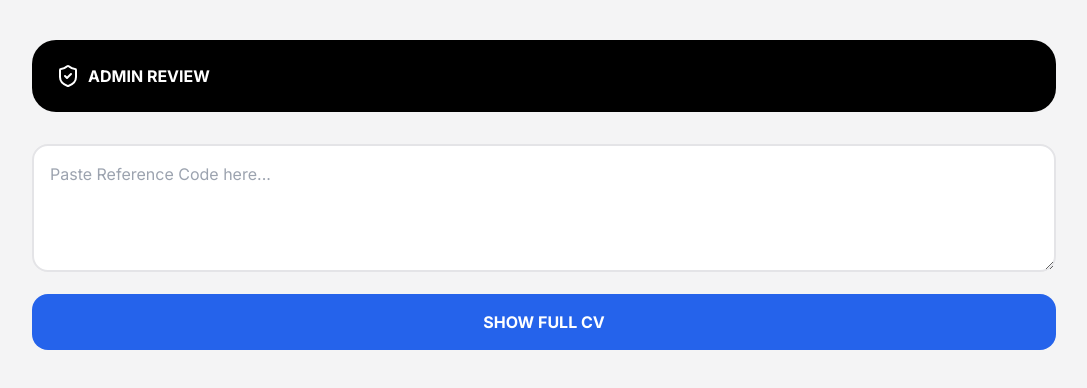
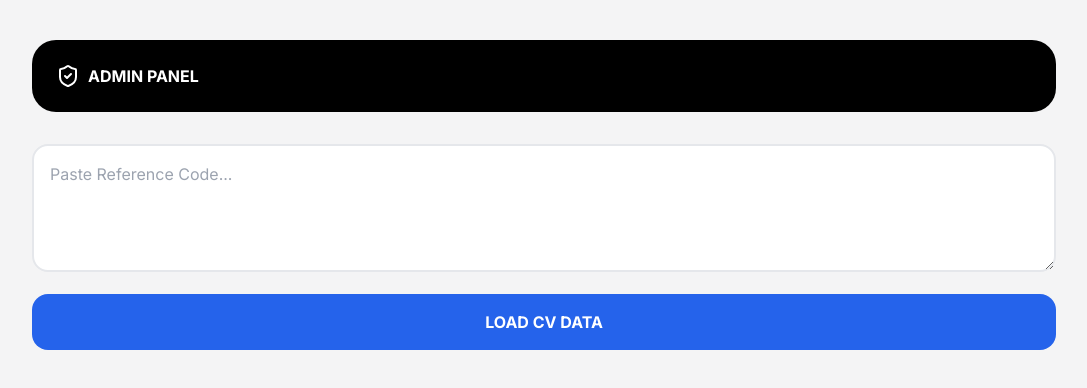
Before and after one commit to ThanushDev/DigiSolutionsCV, a React (Vite) app: page /#/admin in a window 1280 px wide. Shown: the top 388 px of the page, without its empty margins (96-1183 px from the left). Built offline with nearby package versions, Linux system fonts and the light colour scheme.

Commit message:
Update Admin.tsx

```diff
--- a/src/pages/Admin.tsx
+++ b/src/pages/Admin.tsx
@@ -11,54 +11,24 @@ export function Admin() {
 
   const handleVerify = () => {
     try {
-      let rawCode = inputCode.includes('System Ref:') ? inputCode.split('System Ref:')[1] : inputCode;
-      const cleanCode = rawCode.trim().replace(/\s/g, '');
-
-      const jsonString = decodeURIComponent(escape(atob(cleanCode)));
-      const raw = JSON.parse(jsonString);
-
-      // මෙන්න මෙතනදී තමයි සියලුම details map වෙන්නේ
+      let raw = inputCode.includes('System Ref:') ? inputCode.split('System Ref:')[1].trim() : inputCode.trim();
+      const json = JSON.parse(decodeURIComponent(escape(atob(raw))));
       const formatted = {
-        selectedTemplate: raw.t,
-        personalInfo: {
-          name: raw.n || '',
-          fullName: raw.fn || '',
-          description: raw.j || '',
-          dob: raw.db || '',
-          nic: raw.ni || '',
-          religion: raw.rl || '',
-          civilStatus: raw.cs || '',
-          gender: raw.gn || '',
-          nationality: raw.nt || '',
-          photo: '',
-          photoFormat: 'circular'
-        },
-        contact: {
-          phone1: raw.p || '',
-          phone2: raw.p2 || '',
-          email: raw.e || '',
-          address: raw.a || ''
-        },
-        skills: raw.s || [],
-        languages: raw.l || [],
-        workExperience: raw.ex || [],
-        education: raw.ed || { oLevel: { subjects: [] }, aLevel: { subjects: [] } },
-        professionalQualifications: raw.pq || [],
-        references: raw.ref || [{}, {}]
+        selectedTemplate: json.t,
+        personalInfo: { name: json.n, fullName: json.fn, description: json.j, dateOfBirth: json.db, nicNumber: json.ni, religion: json.rl, civilStatus: json.cs, gender: json.gn, nationality: json.nt, photo: '', photoFormat: 'circular' },
+        contact: { phone1: json.p1, phone2: json.p2, email: json.e, address: json.a },
+        skills: json.s, languages: json.l, workExperience: json.ex, education: json.ed, professionalQualifications: json.pq, references: json.r
       };
-
       setDecodedData(formatted);
-    } catch (e) {
-      alert("Invalid Code!");
-    }
+    } catch (e) { alert("Invalid Code!"); }
   };
 
   const downloadPDF = async () => {
     if (!cvRef.current) return;
     const canvas = await html2canvas(cvRef.current, { scale: 2, useCORS: true });
-    const imgData = canvas.toDataURL('image/png');
+    const img = canvas.toDataURL('image/png');
     const pdf = new jsPDF('p', 'mm', 'a4');
-    pdf.addImage(imgData, 'PNG', 0, 0, 210, (canvas.height * 210) / canvas.width);
+    pdf.addImage(img, 'PNG', 0, 0, 210, (canvas.height * 210) / canvas.width);
     pdf.save(`CV_${decodedData.personalInfo.name}.pdf`);
   };
 
@@ -66,26 +36,15 @@ export function Admin() {
     <div className="min-h-screen bg-zinc-100 p-10">
       <div className="max-w-5xl mx-auto">
         <div className="bg-black text-white p-6 rounded-3xl mb-8 flex justify-between items-center">
-          <div className="flex items-center gap-2 font-bold"><ShieldCheckIcon/> ADMIN REVIEW</div>
-          {decodedData && (
-            <button onClick={downloadPDF} className="bg-blue-600 px-6 py-2 rounded-xl font-bold flex items-center gap-2">
-              <DownloadIcon size={18}/> DOWNLOAD PDF
-            </button>
-          )}
+          <div className="flex items-center gap-2 font-bold"><ShieldCheckIcon/> ADMIN PANEL</div>
+          {decodedData && <button onClick={downloadPDF} className="bg-blue-600 px-6 py-2 rounded-xl font-bold flex items-center gap-2"><DownloadIcon size={18}/> DOWNLOAD PDF</button>}
         </div>
-
-        <textarea
-          className="w-full h-32 p-4 rounded-2xl mb-4 border-2 border-zinc-200"
-          placeholder="Paste Reference Code here..."
-          value={inputCode}
-          onChange={(e) => setInputCode(e.target.value)}
-        />
-        <button onClick={handleVerify} className="w-full bg-blue-600 text-white py-4 rounded-2xl font-bold mb-10">SHOW FULL CV</button>
-
+        <textarea className="w-full h-32 p-4 rounded-2xl mb-4 border-2" placeholder="Paste Reference Code..." value={inputCode} onChange={(e)=>setInputCode(e.target.value)} />
+        <button onClick={handleVerify} className="w-full bg-blue-600 text-white py-4 rounded-2xl font-bold mb-10 uppercase">Load CV Data</button>
         {decodedData && (
-          <div className="flex justify-center bg-zinc-300 p-10 rounded-[3rem]">
-            <div ref={cvRef} className="shadow-2xl bg-white" style={{ width: '210mm', minHeight: '297mm' }}>
-              <TemplateRenderer cvData={decodedData} scale={1} />
+          <div className="flex justify-center" ref={cvRef}>
+            <div className="bg-white shadow-2xl" style={{ width: '210mm', minHeight: '297mm' }}>
+              <TemplateRenderer cvData={decodedData} />
             </div>
           </div>
         )}
```
